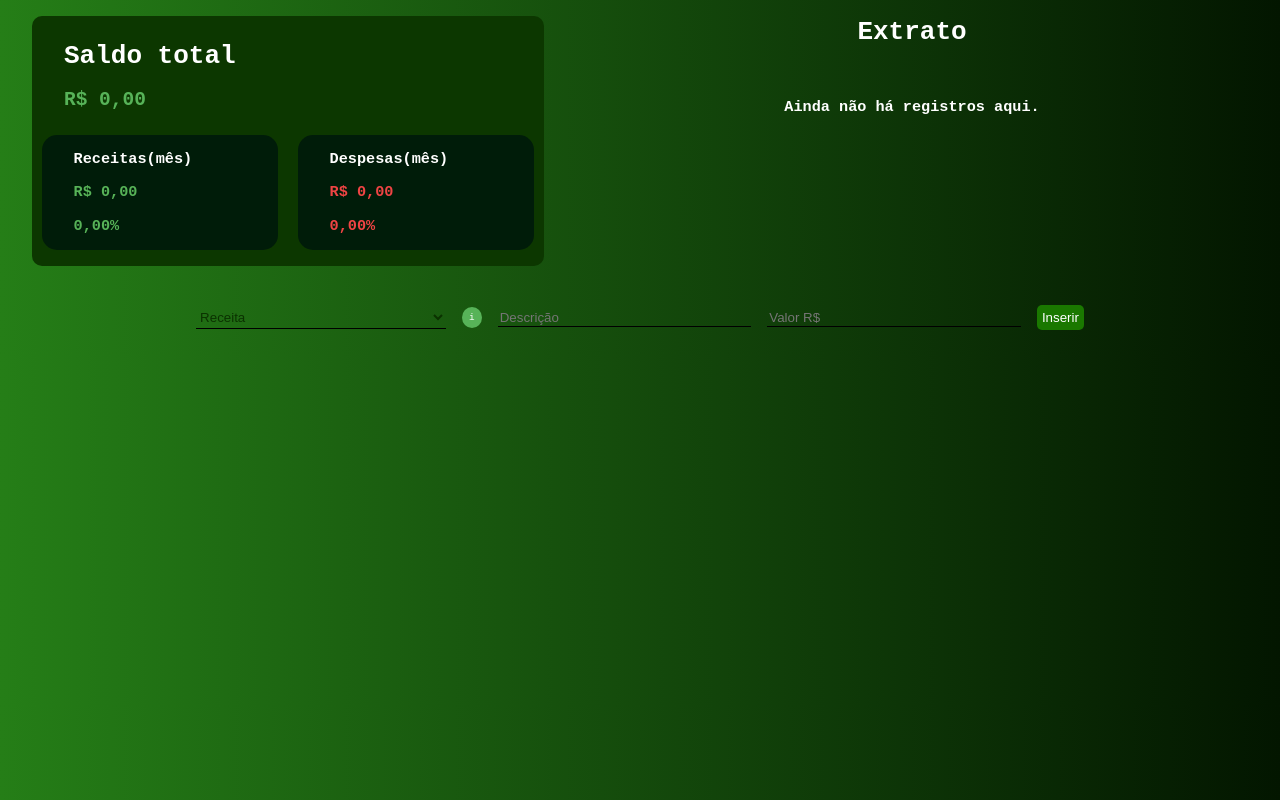
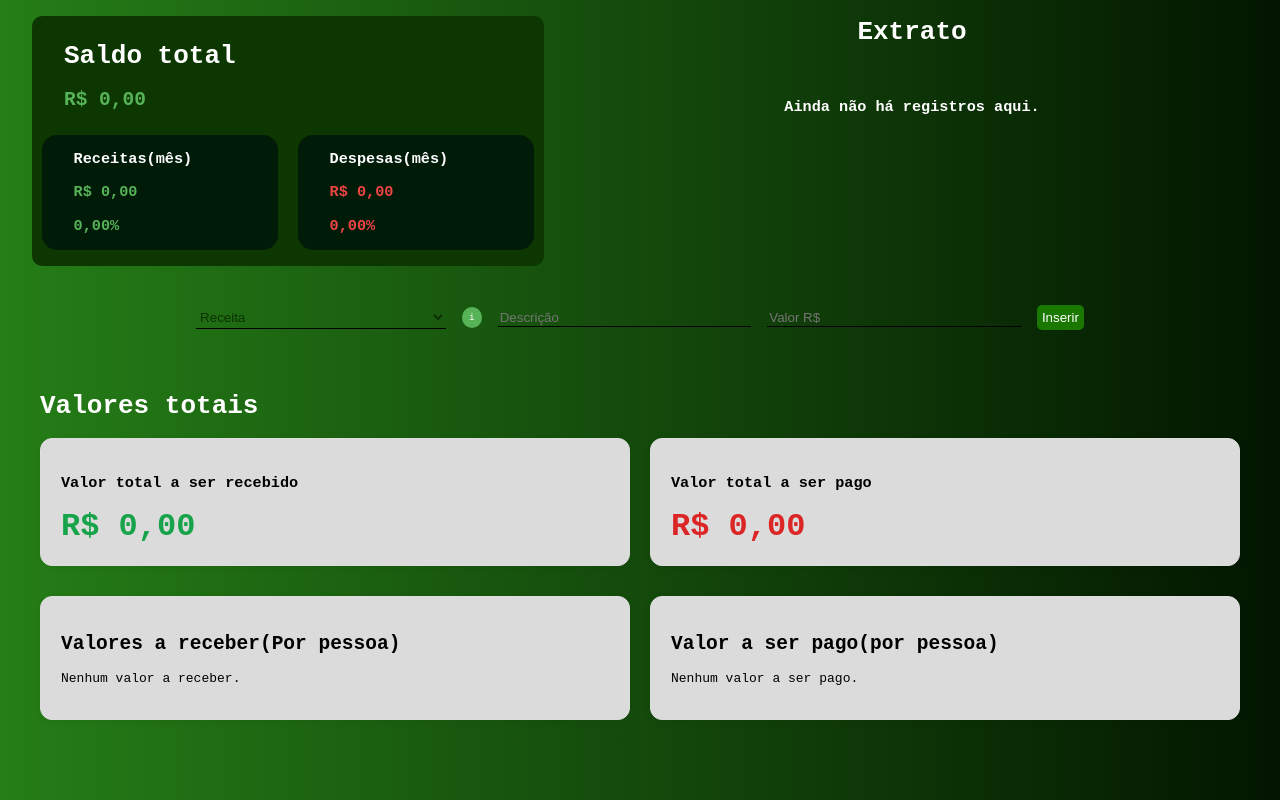
Before and after one commit to eu-nogueira/ControlaMais, a React (Vite) app: page / in a window 1280 px wide. Built offline with nearby package versions, Linux system fonts and the light colour scheme.

Commit message:
Adiciona funcionalidade de valores serem calculados dinamicamente

```diff
--- /dev/null
+++ b/src/components/Total/Total.css
@@ -0,0 +1,63 @@
+.total-container {
+  padding: 20px;
+  max-width: 1200px;
+  margin: 0 auto;
+}
+
+.total-container h1 {
+    color: white;
+}
+
+.cards-grid {
+  display: grid;
+  grid-template-columns: repeat(
+    auto-fit,
+    minmax(250px, 1fr)
+  );
+  gap: 20px;
+  margin-bottom: 30px;
+}
+
+.listas-grid {
+  display: grid;
+  grid-template-columns: repeat(
+    auto-fit,
+    minmax(350px, 1fr)
+  );
+  gap: 20px;
+}
+
+.card {
+  padding: 20px;
+  border: 1px solid #ddd;
+  border-radius: 12px;
+  box-shadow: 0 2px 8px
+    rgba(0, 0, 0, 0.05);
+  background: #dbdbdb;
+}
+
+.valor {
+  font-size: 2rem;
+  font-weight: bold;
+  margin: 0;
+}
+
+.valor-positivo {
+  color: #16a34a;
+}
+
+.valor-negativo {
+  color: #dc2626;
+}
+
+.linha-pessoa {
+  display: flex;
+  justify-content: space-between;
+  align-items: center;
+  padding: 12px 0;
+  border-bottom: 1px solid #eee;
+}
+
+.linha-pessoa:last-child {
+  border-bottom: none;
+}
--- /dev/null
+++ b/src/components/Total/Total.jsx
@@ -0,0 +1,151 @@
+import { useSelector } from "react-redux";
+import { useMemo } from "react";
+import "./Total.css";
+
+function Total() {
+  const contas = useSelector(
+    (state) => state.extrato.contasExtrato
+  );
+
+  const resumo = useMemo(() => {
+    const euDevo = {};
+    const meDevem = {};
+
+    contas
+      .filter(
+        (conta) =>
+          conta.tipoConta === "Despesa" &&
+          conta.anotarPara
+      )
+      .forEach((conta) => {
+        const valor = Number(
+          conta.valorFormatado || 0
+        );
+
+        if (conta.selected) {
+          euDevo[conta.anotarPara] =
+            (euDevo[conta.anotarPara] || 0) +
+            valor;
+        } else {
+          meDevem[conta.responsavel] =
+            (meDevem[conta.responsavel] || 0) +
+            valor;
+        }
+      });
+
+    return {
+      euDevo: Object.entries(euDevo)
+        .map(([pessoa, valor]) => ({
+          pessoa,
+          valor,
+        }))
+        .sort((a, b) => b.valor - a.valor),
+
+      meDevem: Object.entries(meDevem)
+        .map(([pessoa, valor]) => ({
+          pessoa,
+          valor,
+        }))
+        .sort((a, b) => b.valor - a.valor),
+    };
+  }, [contas]);
+
+  const totalEuDevo = useMemo(
+    () =>
+      resumo.euDevo.reduce(
+        (acc, item) => acc + item.valor,
+        0
+      ),
+    [resumo]
+  );
+
+  const totalMeDevem = useMemo(
+    () =>
+      resumo.meDevem.reduce(
+        (acc, item) => acc + item.valor,
+        0
+      ),
+    [resumo]
+  );
+
+  const saldo = totalMeDevem - totalEuDevo;
+
+  const formatarMoeda = (valor) =>
+    valor.toLocaleString("pt-BR", {
+      style: "currency",
+      currency: "BRL",
+    });
+
+  return (
+    <div className="total-container">
+      <h1>Valores totais</h1>
+
+      <div className="cards-grid">
+        <div className="card">
+          <h3>Valor total a ser recebido</h3>
+
+          <p className="valor valor-positivo">
+            {formatarMoeda(totalMeDevem)}
+          </p>
+        </div>
+
+        <div className="card">
+          <h3>Valor total a ser pago</h3>
+          <p className="valor valor-negativo">
+            {formatarMoeda(totalEuDevo)}
+          </p>
+        </div>
+      </div>
+
+      <div className="listas-grid">
+        <div className="card">
+          <h2>Valores a receber(Por pessoa)</h2>
+
+          {resumo.meDevem.length === 0 ? (
+            <p>Nenhum valor a receber.</p>
+          ) : (
+            resumo.meDevem.map((item) => (
+              <div
+                key={item.pessoa}
+                className="linha-pessoa"
+              >
+                <span>{item.pessoa}</span>
+
+                <strong className="valor-positivo">
+                  {formatarMoeda(
+                    item.valor
+                  )}
+                </strong>
+              </div>
+            ))
+          )}
+        </div>
+
+        <div className="card">
+          <h2>Valor a ser pago(por pessoa)</h2>
+
+          {resumo.euDevo.length === 0 ? (
+            <p>Nenhum valor a ser pago.</p>
+          ) : (
+            resumo.euDevo.map((item) => (
+              <div
+                key={item.pessoa}
+                className="linha-pessoa"
+              >
+                <span>{item.pessoa}</span>
+
+                <strong className="valor-negativo">
+                  {formatarMoeda(
+                    item.valor
+                  )}
+                </strong>
+              </div>
+            ))
+          )}
+        </div>
+      </div>
+    </div>
+  );
+}
+
+export default Total;
--- a/src/pages/Home.jsx
+++ b/src/pages/Home.jsx
@@ -4,6 +4,7 @@ import Extrato from '../components/Extrato/Extrato'
 import { useDispatch } from 'react-redux'
 import { useState } from 'react'
 import { adicionarConta } from '../store/extrato'
+import Total from '../components/Total/Total'
 
 function Home() {
   const [descricao, setDescricao] = useState('')
@@ -15,6 +16,7 @@ function Home() {
   const [usaDataCadastro, setUsaDataCadastro] = useState(false)
   const [cadastroData, setCadastroData] = useState('')
   const [selected, setSelected] = useState(false)
+  const [anotarPara, setAnotarPara] = useState('')
   const dispatch = useDispatch()
 
   function handleAdicao() {
@@ -45,7 +47,8 @@ function Home() {
       responsavel,
       parcela,
       dataVencimento,
-      selected
+      selected,
+      anotarPara
     }))
     }
     setValor('')
@@ -55,6 +58,7 @@ function Home() {
     setResponsavel('')
     setCadastroData('')
     setUsaDataCadastro(false)
+    setAnotarPara('')
   }
 
   return (
@@ -88,6 +92,7 @@ function Home() {
               </>
               }
               <input type="text" className='infosAdicionais' placeholder='Responsável' value={responsavel} onChange={(e) => setResponsavel(e.target.value)}/>
+              <input type="text" className='infosAdicionais' placeholder='Anotar para' value={anotarPara} onChange={(e) => setAnotarPara(e.target.value)}/>
               <label>Deseja adicionar este valor nas suas despesas?</label>
               <input type="checkbox" className='selecione' value={selected} onClick={() => setSelected(!selected)}/>
             </>
@@ -98,6 +103,9 @@ function Home() {
           tipoConta === 'Despesa' && !responsavel}
            onClick={() => handleAdicao()}>Inserir</button>
       </div>
+      <div className="total">
+        < Total />
+      </div>
     </>
   )
 }
```
